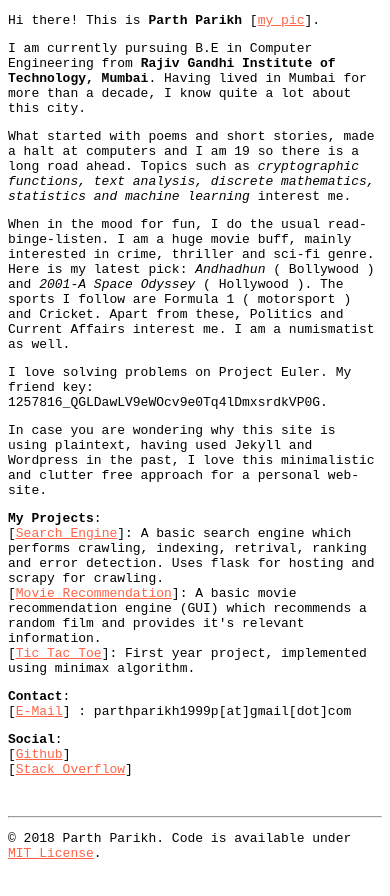
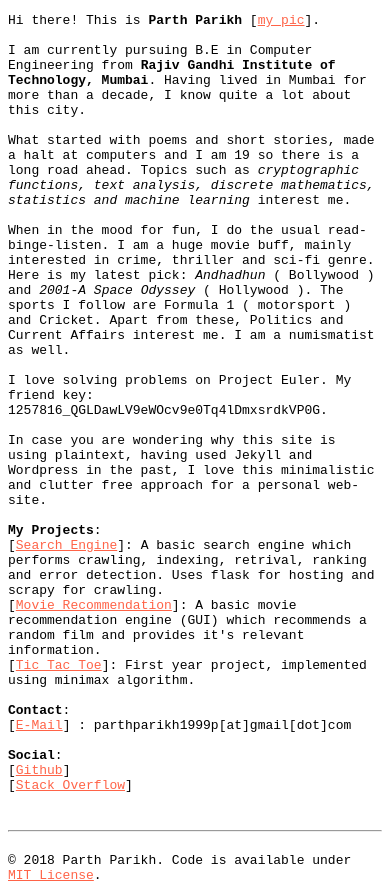
Before and after one commit to pncnmnp/pncnmnp.github.io, a plain HTML site: page index.html in a window 390 px wide. Before the commit the page ends 874 px from the top, so only its background shows below. Drawn offline with Linux system fonts and the light colour scheme.

Commit message:
made mobile friendly by having just one pre tag

```diff
--- a/index.html
+++ b/index.html
@@ -12,29 +12,28 @@
 </head>
 
 <body>
-		<pre>Hi there! This is <strong>Parth Parikh</strong> [<a href="me.jpeg">my pic</a>].</pre>
+<pre>Hi there! This is <strong>Parth Parikh</strong> [<a href="me.jpeg">my pic</a>].
 
-		<pre>I am currently pursuing B.E in Computer Engineering from <strong>Rajiv Gandhi Institute of Technology, Mumbai</strong>. Having lived in Mumbai for more than a decade, I know quite a lot about this city. </pre>
+I am currently pursuing B.E in Computer Engineering from <strong>Rajiv Gandhi Institute of Technology, Mumbai</strong>. Having lived in Mumbai for more than a decade, I know quite a lot about this city.
 
-		<pre>What started with poems and short stories, made a halt at computers and I am 19 so there is a long road ahead. Topics such as <i>cryptographic functions, text analysis, discrete mathematics, statistics and machine learning</i> interest me.</pre>
+What started with poems and short stories, made a halt at computers and I am 19 so there is a long road ahead. Topics such as <i>cryptographic functions, text analysis, discrete mathematics, statistics and machine learning</i> interest me.
 
-		<pre>When in the mood for fun, I do the usual read-binge-listen. I am a huge movie buff, mainly interested in crime, thriller and sci-fi genre. Here is my latest pick: <i>Andhadhun</i> ( Bollywood ) and <i>2001-A Space Odyssey</i> ( Hollywood ). The sports I follow are Formula 1 ( motorsport ) and Cricket. Apart from these, Politics and Current Affairs interest me. I am a numismatist as well.</pre>
+When in the mood for fun, I do the usual read-binge-listen. I am a huge movie buff, mainly interested in crime, thriller and sci-fi genre. Here is my latest pick: <i>Andhadhun</i> ( Bollywood ) and <i>2001-A Space Odyssey</i> ( Hollywood ). The sports I follow are Formula 1 ( motorsport ) and Cricket. Apart from these, Politics and Current Affairs interest me. I am a numismatist as well.
 
-		<pre>I love solving problems on Project Euler. My friend key: 1257816_QGLDawLV9eWOcv9e0Tq4lDmxsrdkVP0G.</pre>
+I love solving problems on Project Euler. My friend key: 1257816_QGLDawLV9eWOcv9e0Tq4lDmxsrdkVP0G.
 
-		<pre>In case you are wondering why this site is using plaintext, having used Jekyll and Wordpress in the past, I love this minimalistic and clutter free approach for a personal web-site.</pre>
+In case you are wondering why this site is using plaintext, having used Jekyll and Wordpress in the past, I love this minimalistic and clutter free approach for a personal web-site.
 
-		<pre><strong>My Projects</strong>: <br>[<a href="https://github.com/pncnmnp/search-engine">Search Engine</a>]: A basic search engine which performs crawling, indexing, retrival, ranking and error detection. Uses flask for hosting and scrapy for crawling. <br>[<a href="https://github.com/pncnmnp/movie-recommendation-engine">Movie Recommendation</a>]: A basic movie recommendation engine (GUI) which recommends a random film and provides it's relevant information. <br>[<a href="https://github.com/pncnmnp/tic-tac-toe">Tic Tac Toe</a>]: First year project, implemented using minimax algorithm.</pre>
+<strong>My Projects</strong>: <br>[<a href="https://github.com/pncnmnp/search-engine">Search Engine</a>]: A basic search engine which performs crawling, indexing, retrival, ranking and error detection. Uses flask for hosting and scrapy for crawling. <br>[<a href="https://github.com/pncnmnp/movie-recommendation-engine">Movie Recommendation</a>]: A basic movie recommendation engine (GUI) which recommends a random film and provides it's relevant information. <br>[<a href="https://github.com/pncnmnp/tic-tac-toe">Tic Tac Toe</a>]: First year project, implemented using minimax algorithm.
 
+<strong>Contact</strong>: <br>[<a href="mailto:parthparikh1999p@gmail.com">E-Mail</a>] : parthparikh1999p[at]gmail[dot]com
 
-		<pre><strong>Contact</strong>: <br>[<a href="mailto:parthparikh1999p@gmail.com">E-Mail</a>] : parthparikh1999p[at]gmail[dot]com</pre>
-
-		<pre><strong>Social</strong>: <br>[<a href="https://github.com/pncnmnp" target="_blank">Github</a>]<br>[<a href="https://stackoverflow.com/users/7543474/mie-ppa" target="_blank">Stack Overflow</a>]</pre>
+<strong>Social</strong>: <br>[<a href="https://github.com/pncnmnp" target="_blank">Github</a>]<br>[<a href="https://stackoverflow.com/users/7543474/mie-ppa" target="_blank">Stack Overflow</a>]
 
 <footer>
-			<br>
 <hr>
-			<pre class="license">© 2018 Parth Parikh. Code is available under <a href="https://opensource.org/licenses/MIT" target="_blank">MIT License</a>.</pre>
+© 2018 Parth Parikh. Code is available under <a href="https://opensource.org/licenses/MIT" target="_blank">MIT License</a>.
+</pre>
 </footer>
 
 </body>
```
Lines whose indentation alone changed are shown as unchanged.
